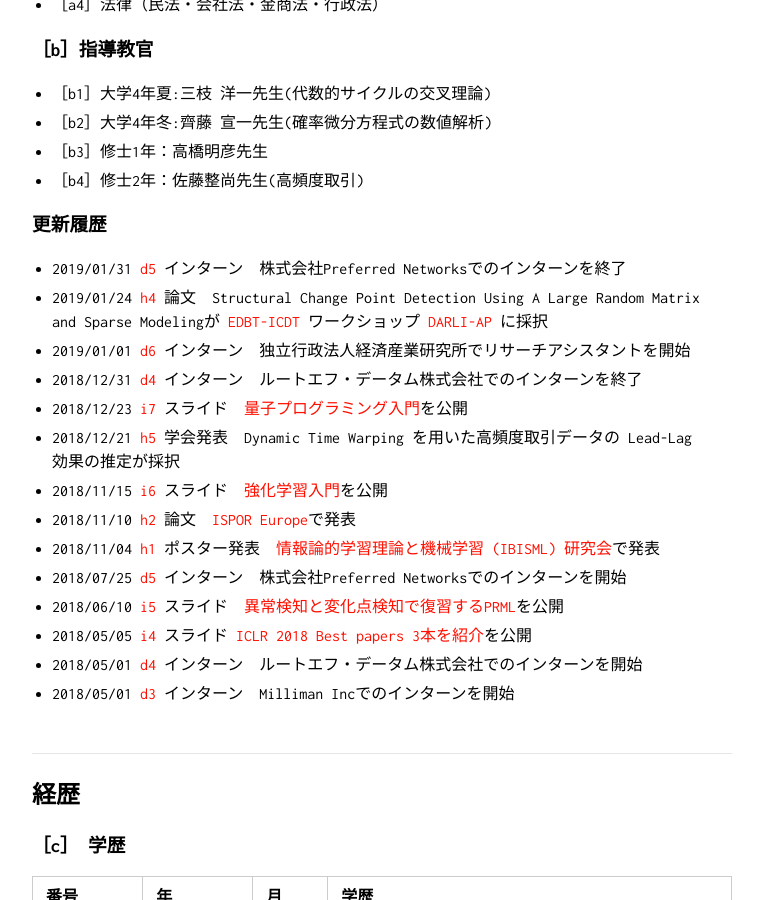
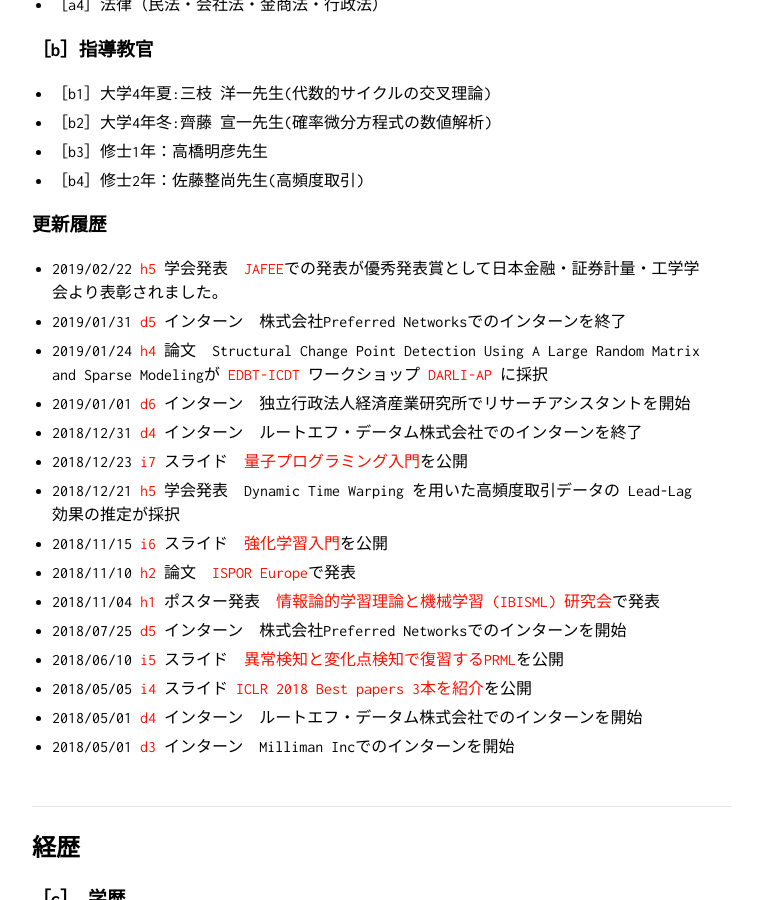
Before and after one commit to KatsuyaITO/KatsuyaITO.github.io, a Jekyll site: the page built from index_jp.md, in a window 1280 px wide and 900 px high, scrolled down 402 px. Shown: the whole window, without its empty margins (258-1021 px from the left). Built offline with Jekyll 4.4.1, drawn with Linux system fonts in a browser that asks for light colours; our own code applies the rules of GitHub Pages for plain Markdown files.

Commit message:
Update JAFEE

```diff
--- a/index_jp.md
+++ b/index_jp.md
@@ -25,6 +25,7 @@ layout: top
 <br>
 
 ### 更新履歴
+- 2019/02/22 [h5](#H5) 学会発表　[JAFEE](http://www.jafee.gr.jp/01rally/rally-past.html#20190223)での発表が優秀発表賞として日本金融・証券計量・工学学会より表彰されました。
 - 2019/01/31 [d5](#D5) インターン　株式会社Preferred Networksでのインターンを終了
 - 2019/01/24 [h4](#H4) 論文　Structural Change Point Detection Using A Large Random Matrix and Sparse Modelingが
 [EDBT-ICDT](http://edbticdt2019.inesc-id.pt/) ワークショップ [DARLI-AP](http://dbdmg.polito.it/darli-ap2019/) に採択
@@ -112,7 +113,7 @@ layout: top
 - ［h2］<a name="H2"></a> 2018年11月  [ASSOCIATION BETWEEN CLASS OF ANTIDIABETIC DRUGS AND INCIDENCE OF MYOCARDIAL INFARCTION IN PATIENTS WITH TYPE 2 DIABETES MELITUS: A PROPORTIONAL HAZARD ANALYSIS USING DEEP LEARNING FOR RISK ADJUSTMENT by Yamada T, ITO K, Takeshima T, Iwasaki K](https://myisporbarcelona.zerista.com/poster/member/132982) @  [ISPOR Europe 2018](https://ispor.org/conferences-education/conferences/upcoming-conferences/europe-2018)
 - ［h3］<a name="H3"></a> 2019年1月　高頻度取引におけるLead-Lag効果の直接推定　修士論文 @　東京大学
 - ［h4］<a name="H4"></a> 2019年1月　Structural Change Point Detection Using A Large Random Matrix and Sparse Modeling by Katsuya ITO, Akira Kinoshita, Masashi Yoshikawa @ [DARLI-AP](http://dbdmg.polito.it/darli-ap2019/index.php)   EDBT/ICDT 2019 Joint Conference
-- ［h5］<a name="H5"></a> 2019年3月　Dynamic Time Warping を用いた高頻度取引データの Lead-Lag 効果の推定 by 伊藤克哉, 酒本隆太 @ [第50回（2018年度冬季）JAFEE大会](http://www.jafee.gr.jp/01rally/rally-top.html)
+- ［h5］<a name="H5"></a> 2019年3月　Dynamic Time Warping を用いた高頻度取引データの Lead-Lag 効果の推定 by 伊藤克哉, 酒本隆太 @ [第50回（2018年度冬季）JAFEE大会](http://www.jafee.gr.jp/01rally/rally-top.html) <strong>優秀発表賞受賞</strong>
 
 
 
```
